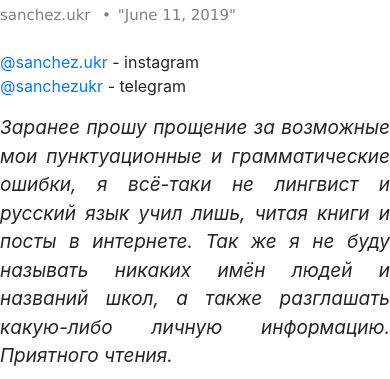
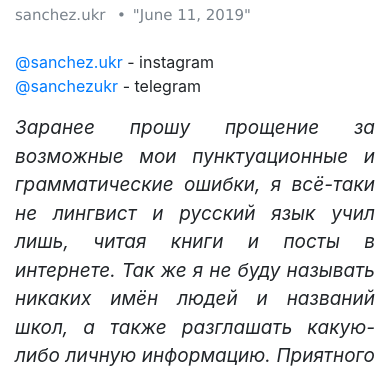
Before and after one commit to S4nch3zUkr/S4nch3zUkr.github.io, a plain HTML site: page 9th_grades/index.html in a window 390 px wide. Shown: the part 244-623 px from the top of the page. Drawn offline with nearby package versions, Linux system fonts and the light colour scheme.

Commit message:
Update style.css

```diff
--- a/9th_grades/css/style.css
+++ b/9th_grades/css/style.css
@@ -193,6 +193,6 @@
 }
 @media screen and (max-width: 900px) {
     .main {
-        margin: 0;
+        margin: 0 15px;
     }
 }
```
